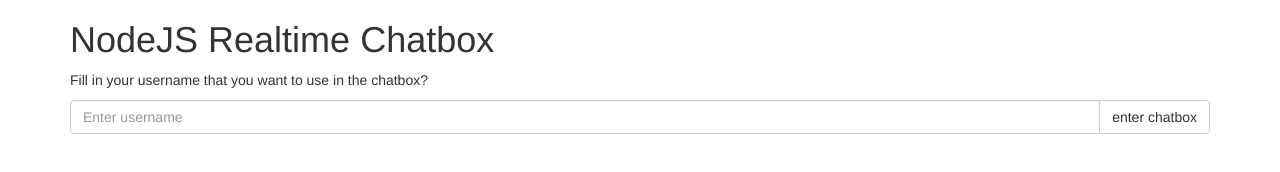
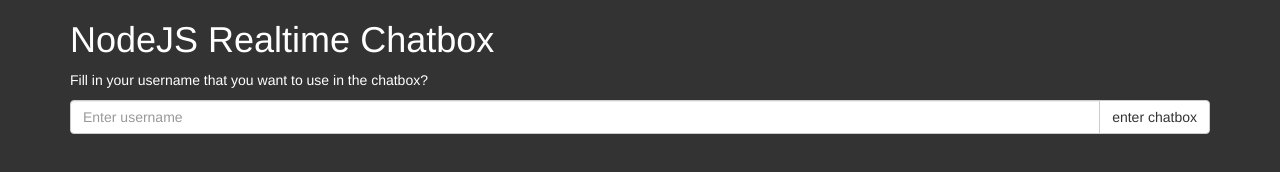
Before and after one commit to dvdknaap/NodeJS-realtime-Chat, a website: page index.html in a window 1280 px wide. Drawn offline with nearby package versions, Linux system fonts and the light colour scheme; no server answers.

Commit message:
Some css changes

```diff
--- a/css/main.css
+++ b/css/main.css
@@ -1,5 +1,9 @@
 * {
 	cursor:default;
+}
+body {
+    background-color: #333 !important;
+    color: #fff !important;
 }
 
 .usernameError {
```
